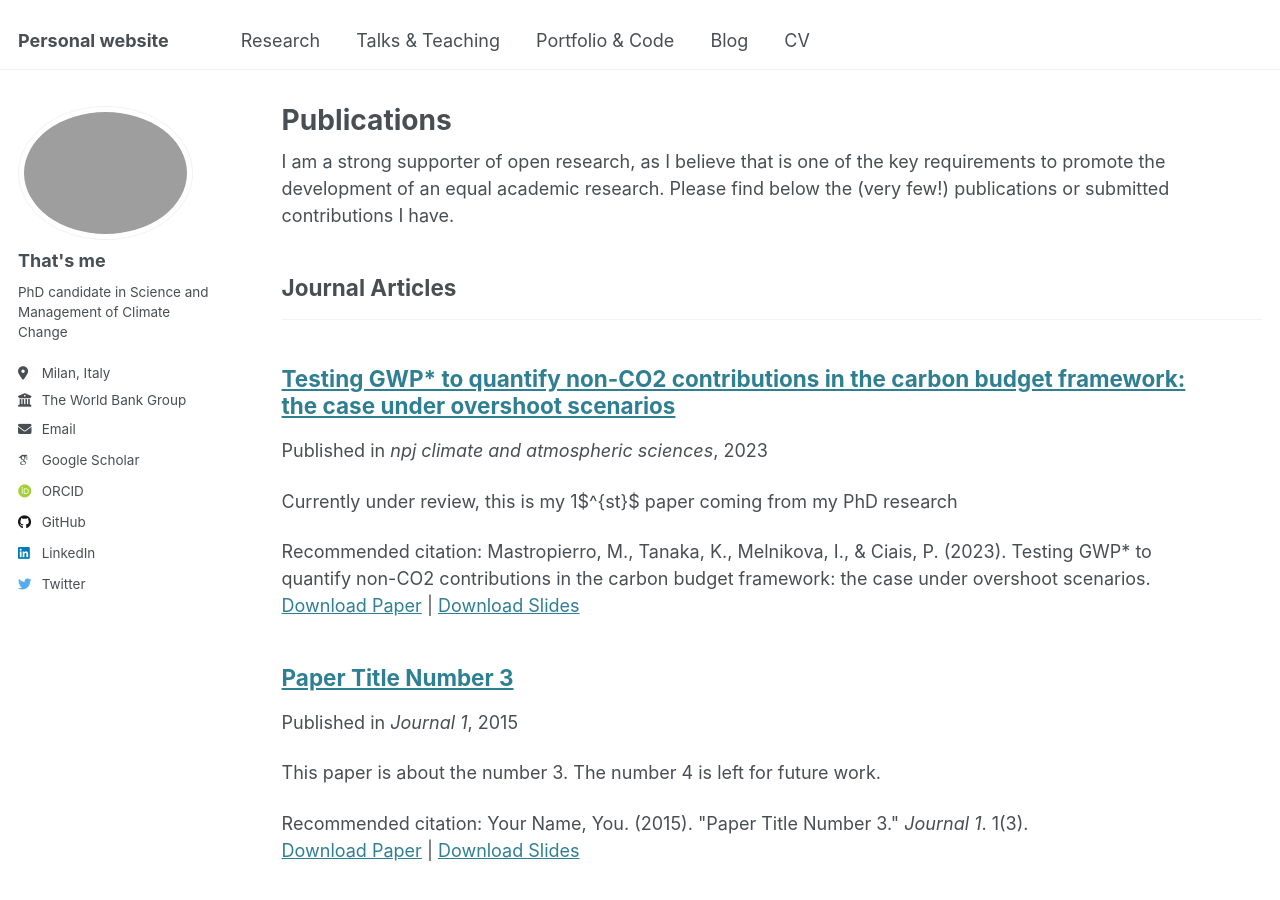
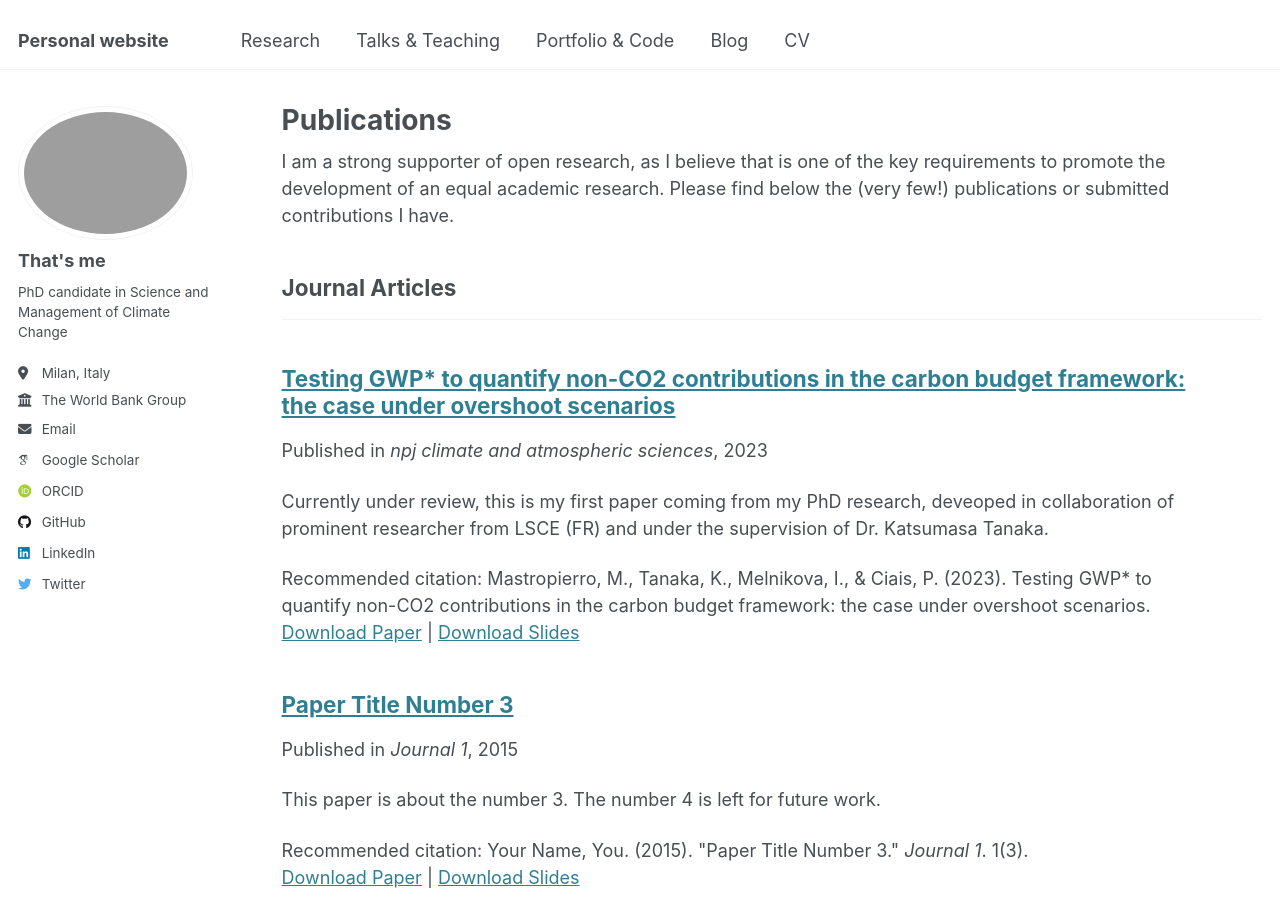
Before and after one commit to Matteo-Mastro/Matteo-Mastro.github.io, a Jekyll site: the page built from _pages/publications.html, in a window 1280 px wide and 900 px high. Built offline with Jekyll 4.4.1, drawn with Linux system fonts in a browser that asks for light colours; some web fonts are replaced.

Commit message:
Update 2009-10-01-paper-title-number-1.md

```diff
--- a/_publications/2009-10-01-paper-title-number-1.md
+++ b/_publications/2009-10-01-paper-title-number-1.md
@@ -3,7 +3,7 @@ title: "Testing GWP* to quantify non-CO2 contributions in the carbon budget fram
 collection: publications
 category: manuscripts
 permalink: /publication/2009-10-01-paper-title-number-1
-excerpt: 'Currently under review, this is my 1$^{st}$ paper coming from my PhD research'
+excerpt: 'Currently under review, this is my first paper coming from my PhD research, deveoped in collaboration of prominent researcher from LSCE (FR) and under the supervision of Dr. Katsumasa Tanaka.'
 date: July 2023
 venue: 'npj climate and atmospheric sciences'
 slidesurl: 'http://academicpages.github.io/files/slides1.pdf'
```
